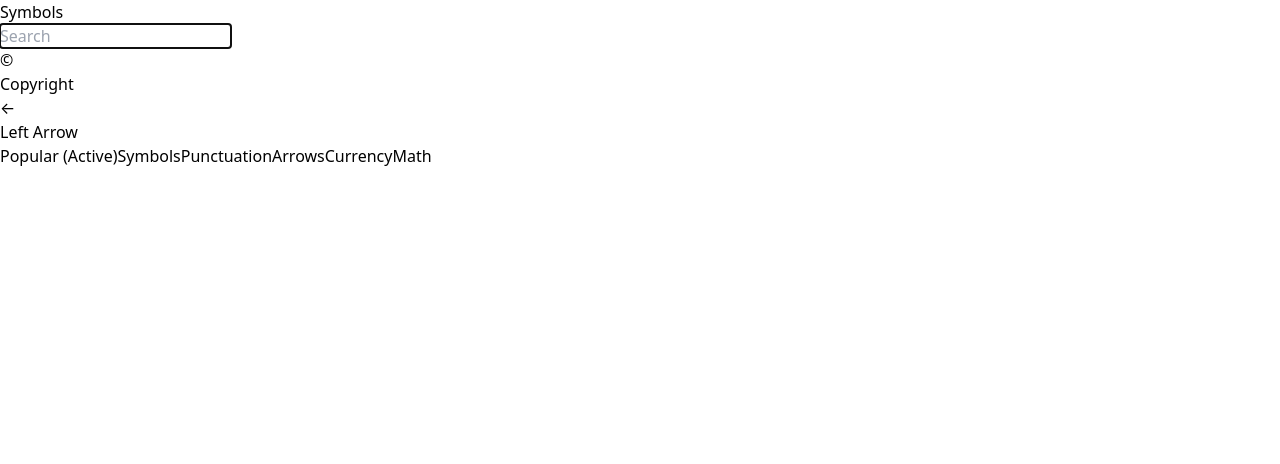
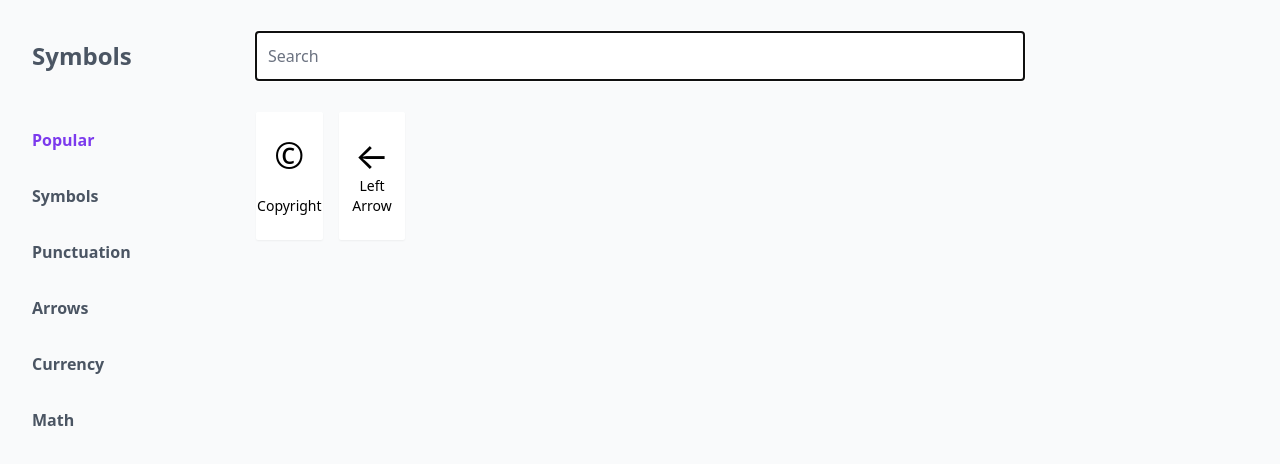
Before and after one commit to louis-young/symbols, a React (Create React App) app: page / in a window 1280 px wide. Shown: the top 464 px of the page. Built offline with nearby package versions, Linux system fonts and the light colour scheme.

Commit message:
Style application

```diff
--- a/package.json
+++ b/package.json
@@ -7,10 +7,12 @@
     "@testing-library/jest-dom": "^5.11.9",
     "@testing-library/react": "^11.2.5",
     "@testing-library/user-event": "^12.8.3",
+    "@types/classnames": "^2.2.11",
     "@types/jest": "^26.0.20",
     "@types/node": "^12.20.6",
     "@types/react": "^17.0.3",
     "@types/react-dom": "^17.0.2",
+    "classnames": "^2.2.6",
     "react": "^17.0.1",
     "react-dom": "^17.0.1",
     "react-scripts": "4.0.3",
--- a/src/App.tsx
+++ b/src/App.tsx
@@ -1,6 +1,6 @@
 import { useState } from "react";
-import { Categories } from "./components/Categories";
 import { Header } from "./components/Header";
+import { Sidebar } from "./components/Sidebar";
 import { SymbolGrid } from "./components/SymbolGrid";
 import { useSymbols } from "./hooks/useSymbols";
 import { SymbolCategories } from "./types/symbolCategories";
@@ -21,12 +21,14 @@ export const App = () => {
   };
 
   return (
-    <>
+    <section className="bg-gray-50 min-h-screen">
       <Header searchQuery={searchQuery} onSearchQueryChange={onSearchQueryChange} />
 
-      <SymbolGrid symbols={symbols} />
+      <main className="flex gap-12 items-start">
+        <Sidebar category={category} onCategoryChange={onCategoryChange} />
 
-      <Categories category={category} onCategoryChange={onCategoryChange} />
-    </>
+        <SymbolGrid symbols={symbols} />
+      </main>
+    </section>
   );
 };
--- a/src/components/Categories/index.tsx
+++ b/src/components/Categories/index.tsx
@@ -1,5 +1,6 @@
 import { SymbolCategories } from "../../types/symbolCategories";
 import type { CategoriesProps } from "./types";
+import classNames from "classnames";
 
 const categories = [
   { name: "Popular", category: SymbolCategories.Popular },
@@ -16,14 +17,21 @@ export const Categories = ({ category, onCategoryChange }: CategoriesProps) => {
   };
 
   return (
-    <ul>
-      <li>
-        {categories.map(({ name, category }) => (
-          <button onClick={() => onCategoryChange(category)}>
-            {name} {isActiveCategory(category) && <>(Active)</>}
-          </button>
-        ))}
-      </li>
+    <ul className="w-52">
+      {categories.map(({ name, category }) => {
+        const categoryClasses = classNames({
+          "block w-full text-left px-8 py-4 text-gray-600 font-semibold transition-colors": true,
+          "text-purple-600": isActiveCategory(category),
+        });
+
+        return (
+          <li key={category}>
+            <button onClick={() => onCategoryChange(category)} className={categoryClasses}>
+              {name}
+            </button>
+          </li>
+        );
+      })}
     </ul>
   );
 };
--- a/src/components/Header/index.tsx
+++ b/src/components/Header/index.tsx
@@ -4,7 +4,7 @@ import type { HeaderProps } from "./types";
 
 export const Header = ({ searchQuery, onSearchQueryChange }: HeaderProps) => {
   return (
-    <header>
+    <header className="flex items-center justify-between p-8">
       <Logo />
       <Search searchQuery={searchQuery} onSearchQueryChange={onSearchQueryChange} />
     </header>
--- a/src/components/Logo/index.tsx
+++ b/src/components/Logo/index.tsx
@@ -1,3 +1,3 @@
 export const Logo = () => {
-  return <h1>Symbols</h1>;
+  return <h1 className="w-52 mr-4 text-2xl text-gray-600 font-semibold">Symbols</h1>;
 };
--- a/src/components/Search/index.tsx
+++ b/src/components/Search/index.tsx
@@ -8,7 +8,7 @@ export const Search = ({ searchQuery, onSearchQueryChange }: SearchProps) => {
     onSearchQueryChange(newSearchQuery);
   };
   return (
-    <form>
+    <form className="w-full max-w-3xl mr-auto">
       <input
         type="text"
         name="search"
@@ -17,6 +17,7 @@ export const Search = ({ searchQuery, onSearchQueryChange }: SearchProps) => {
         autoFocus
         value={searchQuery}
         onChange={handleChange}
+        className="p-3 w-full shadow-sm rounded-sm placeholder-gray-500"
       />
     </form>
   );
--- /dev/null
+++ b/src/components/Sidebar/index.tsx
@@ -0,0 +1,10 @@
+import { Categories } from "../Categories";
+import type { SidebarProps } from "./types";
+
+export const Sidebar = ({ category, onCategoryChange }: SidebarProps) => {
+  return (
+    <aside className="sticky top-0">
+      <Categories category={category} onCategoryChange={onCategoryChange} />
+    </aside>
+  );
+};
--- /dev/null
+++ b/src/components/Sidebar/types.ts
@@ -0,0 +1,6 @@
+import type { SymbolCategories } from "../../types/symbolCategories";
+
+export interface SidebarProps {
+  category: SymbolCategories;
+  onCategoryChange: (newCategory: SymbolCategories) => void;
+}
--- a/src/components/Symbol/index.tsx
+++ b/src/components/Symbol/index.tsx
@@ -20,10 +20,18 @@ export const Symbol = ({ name, symbol }: SymbolProps) => {
   };
 
   return (
-    <li>
-      <button onClick={handleCopyClick}>{symbol}</button>
-      <p>{name}</p>
-      {hasRecentlyBeenCopied && <p>Copied</p>}
+    <li className="bg-white shadow-sm rounded-sm relative">
+      {hasRecentlyBeenCopied && (
+        <p className="absolute top-0 right-0 bg-green-400 opacity-80 text-white text-center text-sm p-2 rounded-sm">
+          Copied
+        </p>
+      )}
+
+      <button onClick={handleCopyClick} className="block p-6 h-full w-full flex flex-col items-center">
+        <p className="block text-4xl">{symbol}</p>
+
+        <p className="block text-sm mt-auto">{name}</p>
+      </button>
     </li>
   );
 };
--- a/src/components/SymbolGrid/index.tsx
+++ b/src/components/SymbolGrid/index.tsx
@@ -3,7 +3,7 @@ import type { SymbolGridProps } from "./types";
 
 export const SymbolGrid = ({ symbols }: SymbolGridProps) => {
   return (
-    <ul>
+    <ul className="grid grid-cols-3 md:grid-cols-6 lg:grid-cols-12 gap-4 pr-12 pb-12">
       {symbols.map(({ name, symbol }) => (
         <Symbol name={name} symbol={symbol} key={name} />
       ))}
```
Also changed, not shown: 1 other file (tests, documents, lock files or other folders).
